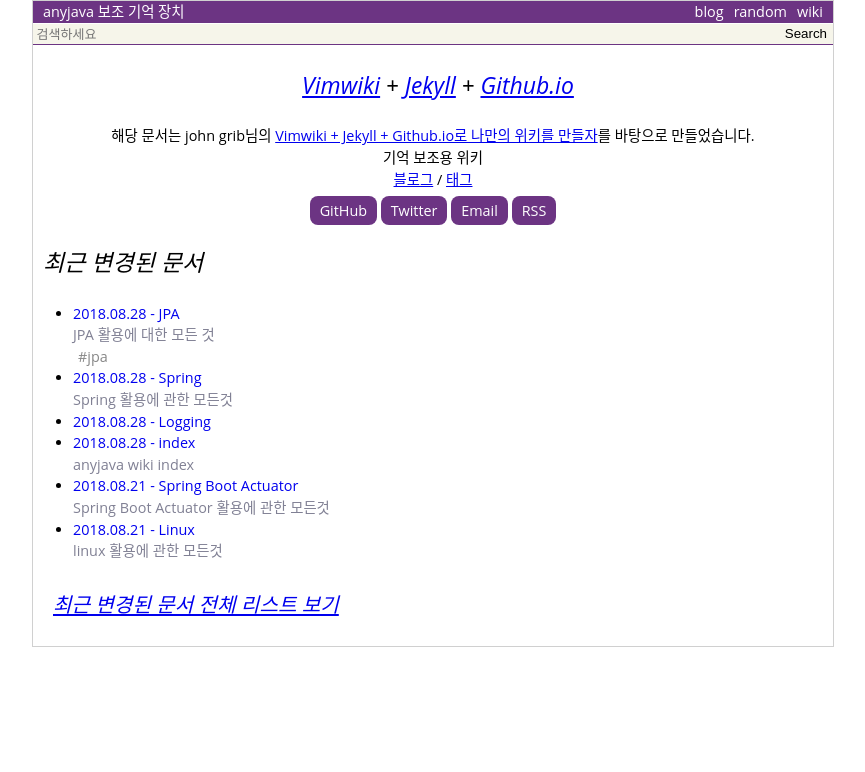
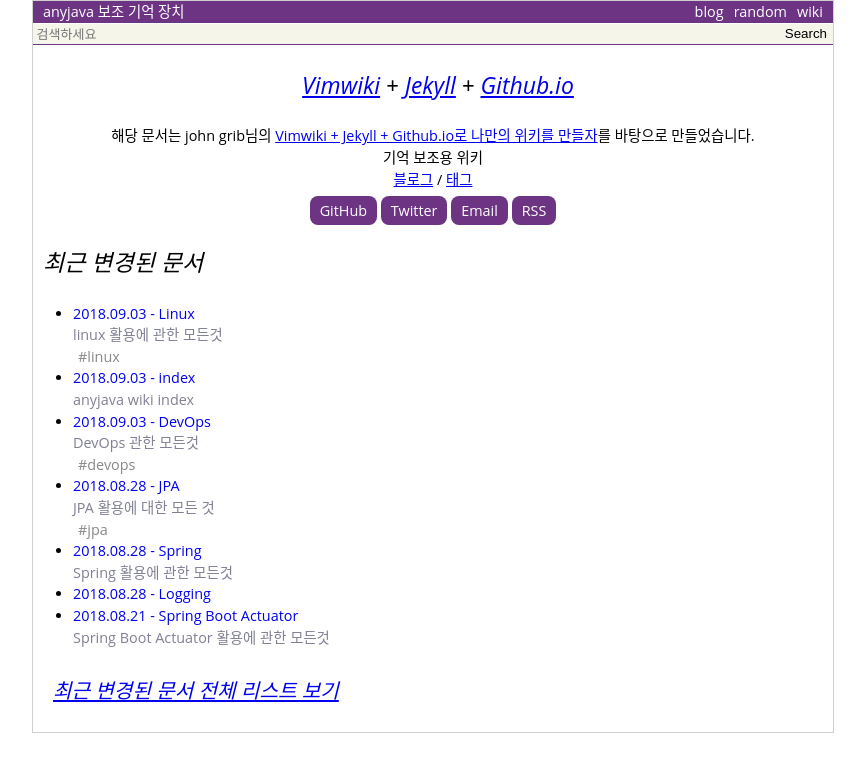
Before and after one commit to anyjava/anyjava.github.io, a Jekyll site: the page built from index.html, in a window 1280 px wide. Shown: the top 772 px of the page, without its empty margins (207-1072 px from the left). Built offline with Jekyll 4.4.1, drawn with Linux system fonts in a browser that asks for light colours.

Commit message:
devops 추가 및 lograte 설정 추가

```diff
--- /dev/null
+++ b/_wiki/DevOps.md
@@ -0,0 +1,18 @@
+---
+layout  : wiki
+title   : DevOps
+summary : DevOps 관한 모든것
+date    : 2018-09-03 00:52:09 +0900
+updated : 2018-09-03 00:52:52 +0900
+tags    : devops
+toc     : true
+public  : true
+parent  :
+latex   : false
+---
+* TOC
+{:toc}
+
+# DevOps
+
+* [[Linux]]
--- a/_wiki/Linux.md
+++ b/_wiki/Linux.md
@@ -3,8 +3,8 @@
 title   : Linux
 summary : linux 활용에 관한 모든것
 date    : 2018-08-21 18:28:36 +0900
-updated : 2018-08-21 18:31:19 +0900
-tags    :
+updated : 2018-09-03 01:28:35 +0900
+tags    : linux
 toc     : true
 public  : true
 parent  :
--- a/_wiki/index.md
+++ b/_wiki/index.md
@@ -3,7 +3,7 @@
 title   : index
 summary : anyjava wiki index
 date    : 2018-08-15 19:41:36 +0900
-updated : 2018-08-28 01:24:52 +0900
+updated : 2018-09-03 00:52:56 +0900
 tags    :
 toc     : true
 public  : true
@@ -15,4 +15,4 @@
 
 * [[개발환경세팅]]
 * [[Spring]]
-* [[Linux]]
+* [[DevOps]]
```
Also changed, not shown: other parts of _wiki/Linux.md (+3 -2 lines).
